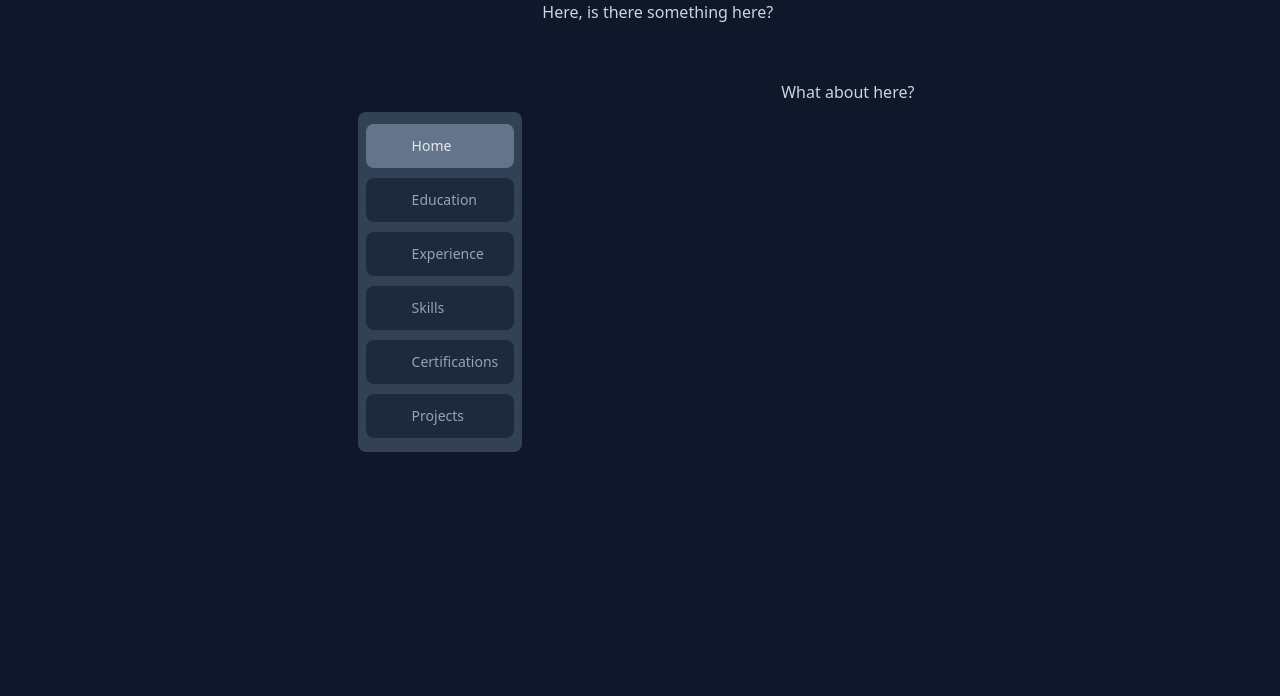
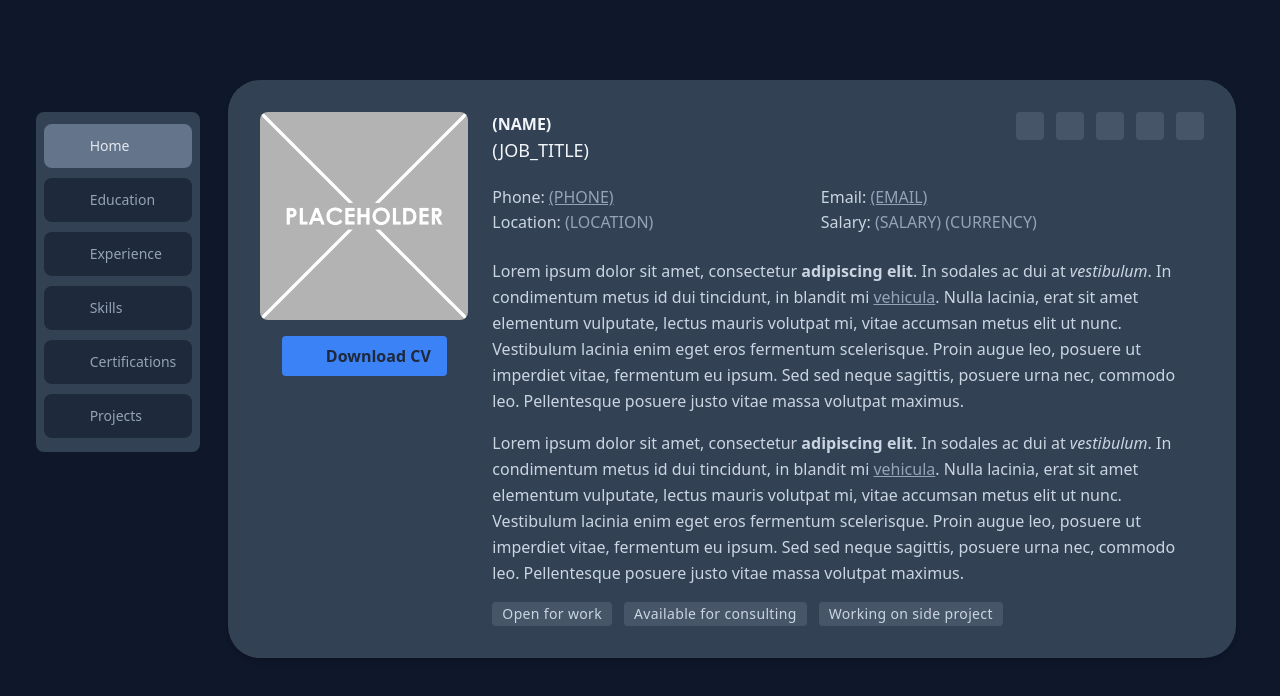
Before and after one commit to RetroHazard/CloudResume, a React (Create React App) app: page / in a window 1280 px wide. Shown: the top 696 px of the page. Built offline with nearby package versions, Linux system fonts and the light colour scheme.

Commit message:
Initial Page Test

```diff
--- a/src/App.js
+++ b/src/App.js
@@ -1,6 +1,9 @@
 import React from "react"
 
-/*
+// Import Components
+import Navigation from "./components/navbar"
+
+// Import Content Pages
 import Home from "./pages/Home"
 import Education from "./pages/Education"
 import Experience from "./pages/Experience"
@@ -8,59 +11,16 @@ import Skills from "./pages/Skills"
 import Projects from "./pages/Projects"
 import Certifications from "./pages/Certifications"
 import Contact from "./pages/Contact"
-*/
 
 export default function App() {
   return (
     <>
     <div className="flex justify-center">
-      {/* TODO - NAV BAR SECTION */}
-      <nav className="flex float-left bg-secondary-700 p-2 rounded-lg mr-5 mt-28 h-fit" id="navbar">
-        <ul className="flex-col text-sm font-medium text-content-accent">
-            <li>
-                <a href="#" className="nav-block-active" aria-current="page">
-                    <i className="nav-icon-active fas fa-house"></i>
-                    Home
-                </a>
-            </li>
-            <li>
-                <a href="#" className="nav-block-inactive">
-                    <i className="nav-icon-inactive fas fa-graduation-cap"></i>
-                    Education
-                </a>
-            </li>
-            <li>
-                <a href="#" className="nav-block-inactive">
-                    <i className="nav-icon-inactive fas fa-briefcase"></i>
-                    Experience
-                </a>
-            </li>
-            <li>
-                <a href="#" className="nav-block-inactive">
-                    <i className="nav-icon-inactive fas fa-chart-simple"></i>
-                    Skills
-                </a>
-            </li>
-            <li>
-                <a href="#" className="nav-block-inactive">
-                    <i className="nav-icon-inactive fas fa-clipboard-check"></i>
-                    Certifications
-                </a>
-            </li>
-            <li>
-                <a href="#" className="nav-block-inactive">
-                    <i className="nav-icon-inactive fas fa-layer-group"></i>
-                    Projects
-                </a>
-            </li>
-        </ul>
-    </nav>
-
-
-      <h1>Here, is there something here?</h1>
+      <Navigation />
       <div className="px-2 py-20 space-y-8 max-w-5xl">
-        {/* TODO - MAIN CONTENT SECTION */}
-        <h1>What about here?</h1>
+        <section id="content">
+        <Home />
+        </section>
       </div>
     </div>
     </>
--- /dev/null
+++ b/src/components/navbar.jsx
@@ -0,0 +1,53 @@
+import React from 'react';
+// import { useState } from 'react'
+
+function navbar() {
+    return (
+    <>
+    <nav className="flex float-left bg-secondary-700 p-2 rounded-lg mr-5 mt-28 h-fit" id="navbar">
+        <ul className="flex-col text-sm font-medium text-content-accent">
+            <li>
+                <a href="#" className="nav-block-active" aria-current="page">
+                    <i className="nav-icon-active fas fa-house"></i>
+                    Home
+                </a>
+            </li>
+            <li>
+                <a href="#" className="nav-block-inactive">
+                    <i className="nav-icon-inactive fas fa-graduation-cap"></i>
+                    Education
+                </a>
+            </li>
+            <li>
+                <a href="#" className="nav-block-inactive">
+                    <i className="nav-icon-inactive fas fa-briefcase"></i>
+                    Experience
+                </a>
+            </li>
+            <li>
+                <a href="#" className="nav-block-inactive">
+                    <i className="nav-icon-inactive fas fa-chart-simple"></i>
+                    Skills
+                </a>
+            </li>
+            <li>
+                <a href="#" className="nav-block-inactive">
+                    <i className="nav-icon-inactive fas fa-clipboard-check"></i>
+                    Certifications
+                </a>
+            </li>
+            <li>
+                <a href="#" className="nav-block-inactive">
+                    <i className="nav-icon-inactive fas fa-layer-group"></i>
+                    Projects
+                </a>
+            </li>
+        </ul>
+    </nav>
+    </>
+    )
+}
+
+export default navbar;
+
+;
--- a/src/pages/Home/index.jsx
+++ b/src/pages/Home/index.jsx
@@ -1,11 +1,12 @@
 import React from "react";
-export default function Home() {
+
+function Home() {
 return (
-  <>
+    <>
     <div className="content-block" id="profile">
         <div className="flex flex-col gap-6 items-start sm:flex-row">
             <div className="flex items-center gap-4 sm:flex-col">
-                <img className="rounded-lg h-24 max-w-none md:h-52 md:w-52 sm:h-36 sm:w-36 w-24" src="../../assets/images/placeholder.png" alt="" />
+                <img className="rounded-lg h-24 max-w-none md:h-52 md:w-52 sm:h-36 sm:w-36 w-24" src="placeholder.png" alt="" />
                 <a href="." className="font-bold">
                     <button className="bg-primary-500 hover:bg-primary-400 text-secondary-800 font-bold py-2 px-4 rounded inline-flex items-center">
                         <i className="w-5 h-5 mt-1 mr-2 fas fa-cloud-arrow-down"></i>
@@ -40,19 +41,19 @@ return (
                 <div className="flex flex-col gap-6">
                     <div className="inline-grid xl:grid-cols-[auto_auto]">
                         <div>
-                            <span className="font-medium text-content-subtitle">Phone:</span>
+                            <span className="font-medium text-content-subtitle">Phone: </span>
                             <a href="tel:{PHONE_NUM}" className="text-sm font-normal leading-relaxed sm:leading-relaxed sm:text-base" target="_self">(PHONE)</a>
                         </div>
                         <div>
-                            <span className="font-medium text-content-subtitle">Email:</span>
+                            <span className="font-medium text-content-subtitle">Email: </span>
                             <a href="mailto:{EMAIL}" className="text-sm font-normal leading-relaxed sm:leading-relaxed sm:text-base" target="_self">(EMAIL)</a>
                         </div>
                         <div>
-                            <span className="font-medium text-content-subtitle">Location:</span>
+                            <span className="font-medium text-content-subtitle">Location: </span>
                             <span className="text-content-accent">(LOCATION)</span>
                         </div>
                         <div>
-                            <span className="font-medium text-content-subtitle">Salary:</span>
+                            <span className="font-medium text-content-subtitle">Salary: </span>
                             <span className="text-content-accent">(SALARY) (CURRENCY)</span>
                         </div>
                     </div>
@@ -73,6 +74,8 @@ return (
             </div>
         </div>
     </div>
-  </>
-);
+    </>
+    );
 }
+
+export default Home;
```
Also changed, not shown: public/placeholder.png (added), 1 other file (tests, documents, lock files or other folders).
